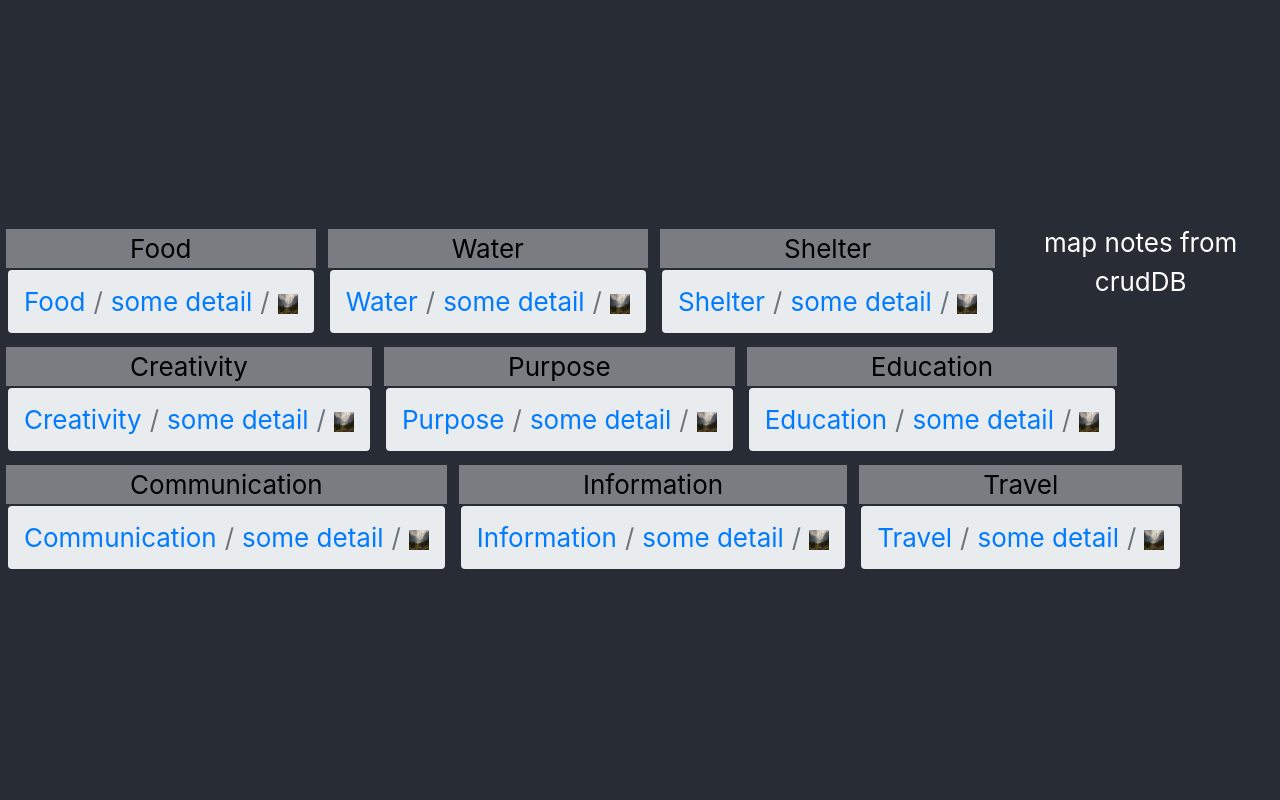
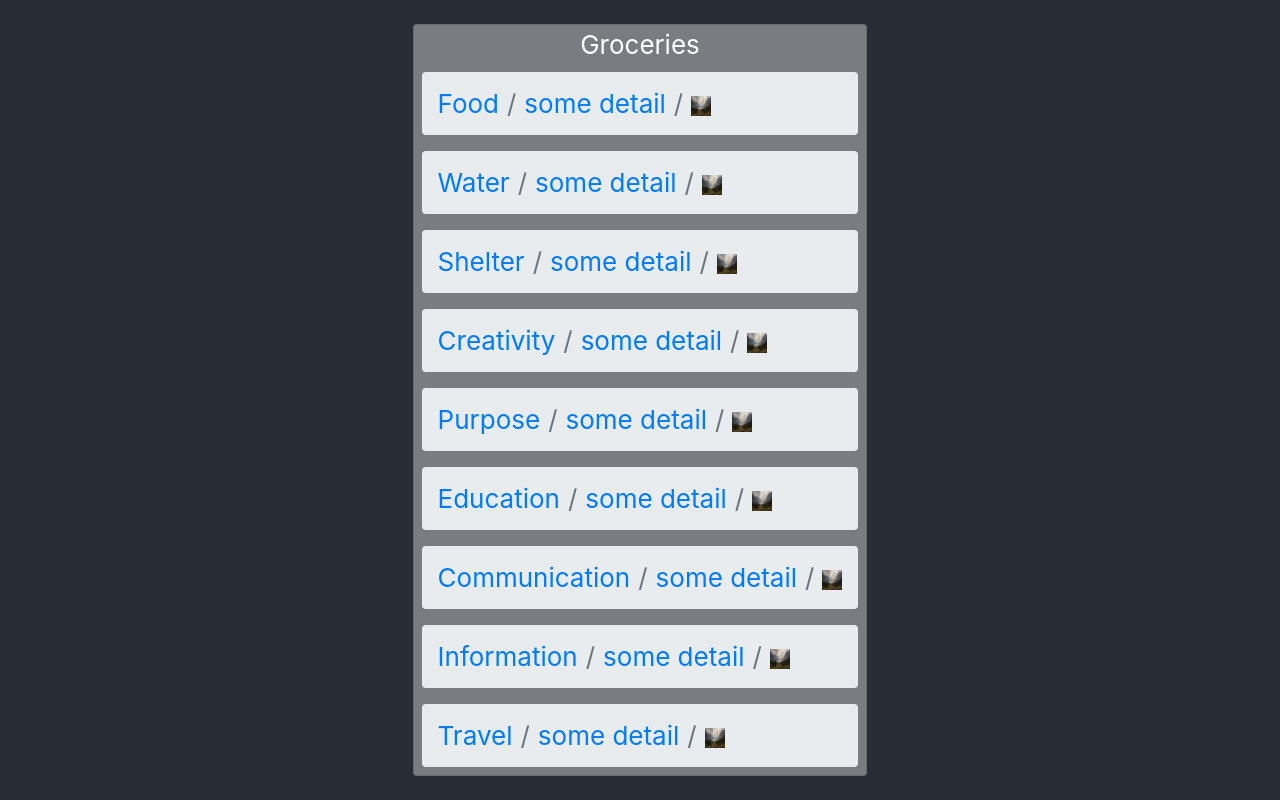
Before and after one commit to stevedoty/crud-app, a React (Create React App) app: page / in a window 1280 px wide. Built offline with nearby package versions, Linux system fonts and the light colour scheme.

Commit message:
note layout with title & list

```diff
--- a/src/App.js
+++ b/src/App.js
@@ -1,11 +1,10 @@
 import React from 'react';
-import {Container, Card, Breadcrumb, Button, Image, Modal, Form, Col} from 'react-bootstrap'
+// import {Container, Card, Breadcrumb, Button, Image, Modal, Form, Col} from 'react-bootstrap'
 
 import Organizer from './components/Organizer.js'
 
 import './App.css';
 import 'bootstrap/dist/css/bootstrap.min.css'
-import landscape from './assets/landscape.jpg'
 
 
 
--- a/src/components/NewNoteModal.js
+++ b/src/components/NewNoteModal.js
@@ -1,5 +1,5 @@
 import React, {Component} from 'react'
-import {Container, Card, Breadcrumb, Button, Image, Modal, Form, Col} from 'react-bootstrap'
+// import {Container, Card, Breadcrumb, Button, Image, Modal, Form, Col} from 'react-bootstrap'
 
 
 // <Modal >
--- a/src/components/Note.js
+++ b/src/components/Note.js
@@ -20,13 +20,6 @@ let Note = (note) => {
         float:"left",
         backgroundColor:"rgba(255,255,255,0)",
         border:"none"}}>
-      <div
-        style={{
-          color:"black",
-          backgroundColor:"rgba(255,255,255,0.38)"
-        }}>
-        {note.title}
-      </div>
       <Breadcrumb style={{padding:"2px" }}>
         <Breadcrumb.Item>{note.title}</Breadcrumb.Item>
         <Breadcrumb.Item>{note.detail}</Breadcrumb.Item>
--- a/src/components/Organizer.js
+++ b/src/components/Organizer.js
@@ -1,31 +1,31 @@
-import React, {Component} from 'react'
-import {Container, Button, Navbar, Nav, NavDropdown, Form, FormControl, } from 'react-bootstrap'
+import React from 'react'
+import {Container,Card, Button, Navbar, Nav, NavDropdown, Form, FormControl, } from 'react-bootstrap'
 import {connect} from 'react-redux'
 
-import {setVisibilityFilter, createList, createNote} from '../actions'
+import {setVisibilityFilter} from '../actions'
 
-import NewNoteModal from './NewNoteModal.js'
+// import NewNoteModal from './NewNoteModal.js'
 import Note from './Note.js'
 
-import landscape from '../assets/landscape.jpg'
 
 function Organizer({state}) {
-  const {notes} = state.crudDB
-  console.log("'Organizer properties'",notes);
+  const {notes, db} = state.crudDB
 
-
-  const modalChange = () => {
-    console.log('hello', createList)
-  }
+  // const modalChange = () => {
+  //   console.log('hello', createList)
+  // }
 
   return(
-    <div>
-      {notes.map((note,i)=>{
-      return  <Note key={i} {...note}/>
+    <Card
+      style={{
+        color:"white",
+        backgroundColor:"rgba(255,255,255,0.38)"
+      }}>
+      {db[0].noteTitle}
+      {notes.map((note, i)=>{
+        return <Note key={i} {...note}/>
       })}
-
-      <div>{'map notes from crudDB'}</div>
-    </div>
+    </Card>
   )
 
 }
--- a/src/reducers/index.js
+++ b/src/reducers/index.js
@@ -1,8 +1,10 @@
 import {combineReducers} from 'redux'
-import {setVisibilityFilter, createList, createNote} from '../actions'
+// import {setVisibilityFilter, createList, createNote} from '../actions'
 
 const initialState = {
-    db:[],
+    db:[
+      {noteTitle:"Groceries"}
+    ],
     notes:[
       {
         title:"Food",
```
